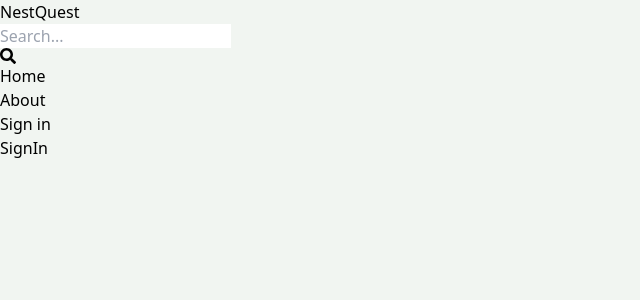
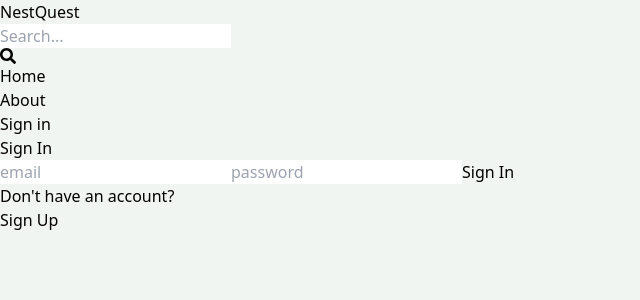
Before and after one commit to Dillonpyle/mern-estate, a React (Vite) app in the folder client/: page /sign-in in a window 1280 px wide. Shown: the top 300 px of the page, without its empty margins (0-640 px from the left). Built offline with nearby package versions, Linux system fonts and the light colour scheme.

Commit message:
Completed sign in page functionality

```diff
--- a/client/src/pages/SignIn.jsx
+++ b/client/src/pages/SignIn.jsx
@@ -1,9 +1,61 @@
-import React from 'react'
+import { useState } from 'react';
+import { Link, useNavigate } from 'react-router-dom';
+
 
 export default function SignIn() {
-    return (
-        <div>
-            SignIn
-        </div>
-    )
+    const [formData, setFormData] = useState({});
+    const [error, setError] = useState(null);
+    const [loading, setLoading] = useState(false);
+    const navigate = useNavigate();
+    const handleChange = (e) => {
+        setFormData({
+            ...formData,
+            [e.target.id]: e.target.value,
+        });
+    };
+        const handleSubmit = async (e) => {
+            e.preventDefault();
+            try {
+                setLoading(true);
+            const res = await fetch('/api/auth/signin',
+            {
+                method: 'POST',
+                headers: {
+                    'content-Type': 'application/json',
+                },
+                body: JSON.stringify(formData),
+            });
+            const data = await res.json();
+            if(data.success === false) {
+                setLoading(false);
+                setError(data.message);
+                return;
+            }
+            setLoading(false);
+            setError(null);
+            navigate('/');
+            } catch(error) {
+                setLoading(false);
+                setError(error.message);
+            }
+        };
+        return (
+            <div className='p-3 max-w-lg mx-auto'>
+                <h1 className='text-3xl text-center font-semibold my-7'>Sign In</h1>
+                <form onSubmit={handleSubmit} className='flex flex-col gap-4'>
+                    <input type="email" placeholder='email'
+                    className='border p-3 rounder-lg' id='email' onChange={handleChange}/>
+                    <input type="password" placeholder='password'
+                    className='border p-3 rounder-lg' id='password' onChange={handleChange}/>
+                    <button disabled={loading} className='bg-slate-700 text-white p-3 rounded-lg uppercase hover:opacity-95 disabled:opacity-80'>{loading ? 'Loading...' : 'Sign In'}</button>
+                </form>
+                <div className='flex gap-2 mt-5'>
+                    <p>Don't have an account?</p>
+                    <Link to={'/sign-up'}>
+                        <span className='text-blue-700'>Sign Up</span>
+                    </Link>
+                </div>
+                {error && <p className='text-red-500 mt'>{error}</p>}
+            </div>
+        )
 }
```
